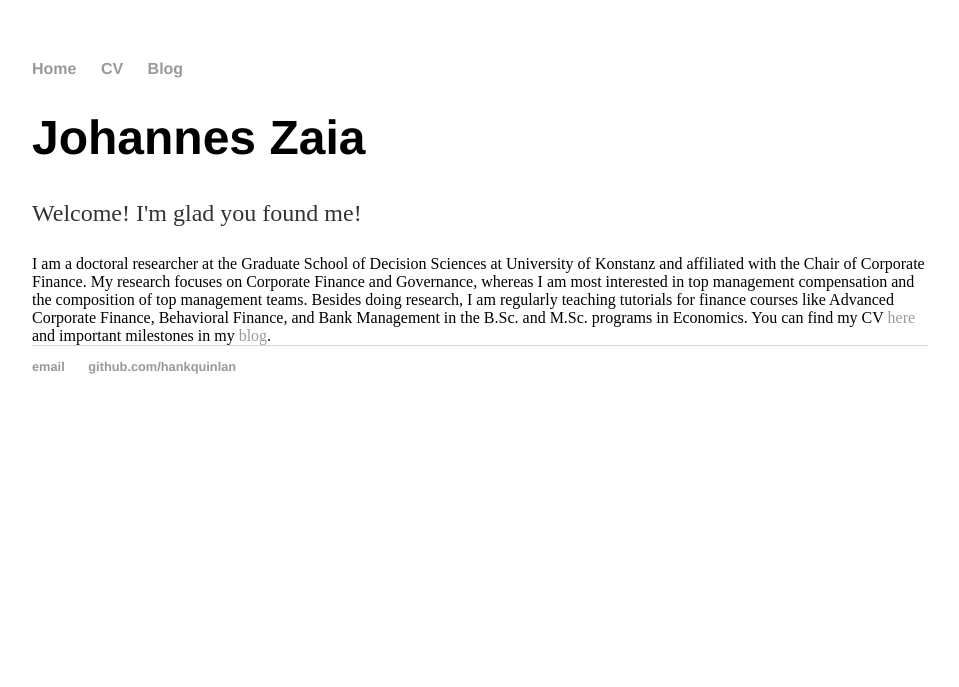
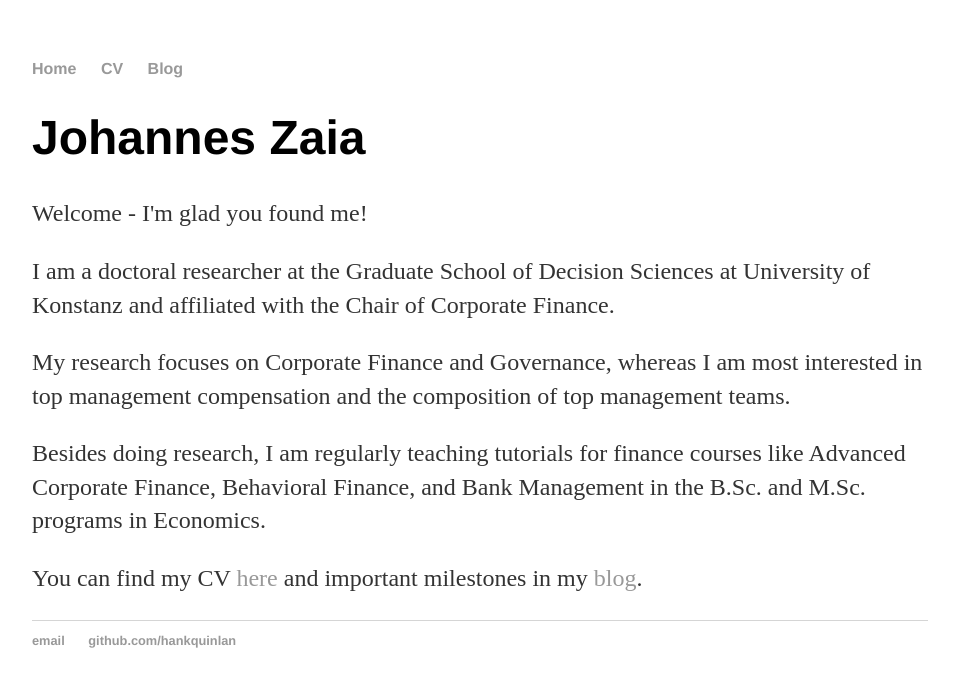
Before and after one commit to johanneszaia/johanneszaia.github.io, a Jekyll site: the page built from index.html, in a window 1280 px wide. Shown: the top 687 px of the page, without its empty margins (160-1119 px from the left). Built offline with Jekyll 4.4.1, drawn with Linux system fonts in a browser that asks for light colours.

```diff
--- a/index.html
+++ b/index.html
@@ -4,20 +4,21 @@ title: Johannes Zaia, PhD Candidate
 ---
 <div class="blurb">
 	<h1>Johannes Zaia</h1>
-	<p> Welcome! I'm glad you found me!
+	<p> Welcome - I'm glad you found me!
 	</p>
-	I am a doctoral researcher at the Graduate School of Decision Sciences at University of Konstanz
-		and affiliated with the Chair of Corporate Finance.
 
-	My research focuses on Corporate Finance and Governance, whereas I am most interested in
-	top management compensation and the composition of top management teams.
+	<p>I am a doctoral researcher at the Graduate School of Decision Sciences at University of Konstanz
+		and affiliated with the Chair of Corporate Finance. </p>
+
+	<p>My research focuses on Corporate Finance and Governance, whereas I am most interested in
+	top management compensation and the composition of top management teams.</p>
 
 
-	Besides doing research, I am regularly teaching tutorials for finance courses like Advanced Corporate Finance, Behavioral Finance,
-	and Bank Management in the B.Sc. and M.Sc. programs in Economics.
+	<p>Besides doing research, I am regularly teaching tutorials for finance courses like Advanced Corporate Finance, Behavioral Finance,
+	and Bank Management in the B.Sc. and M.Sc. programs in Economics.</p>
 
 
-	You can find my CV <a href="/cv">here</a> and important milestones in my <a href="/blog">blog</a>.
+	<p>You can find my CV <a href="/cv">here</a> and important milestones in my <a href="/blog">blog</a>.</p>
 
 
 
```
